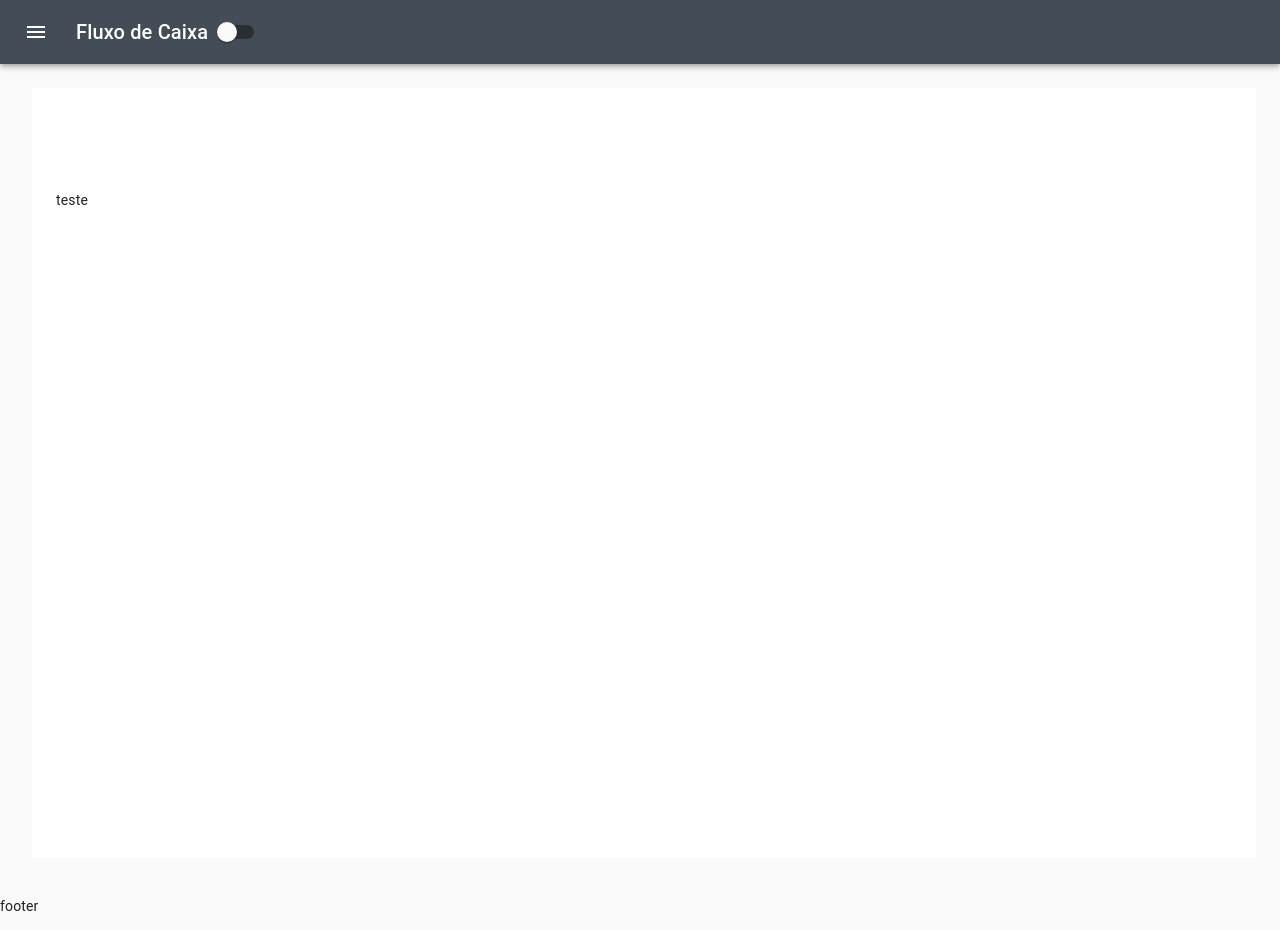
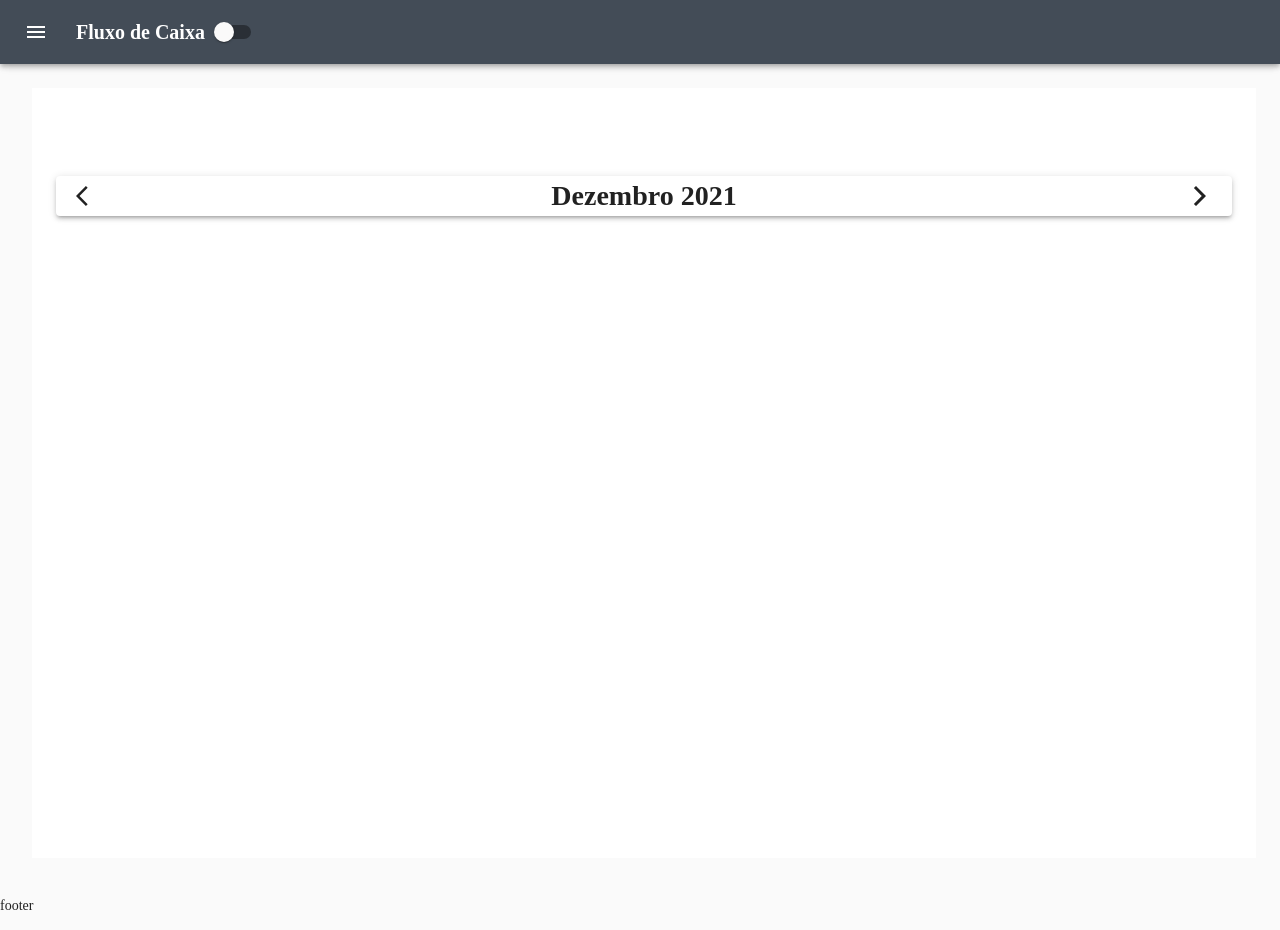
Before and after one commit to brunogomesreis/CerqueiraReisAdvUI, a React (Create React App) app: page /teste in a window 1280 px wide. Built offline with nearby package versions, Linux system fonts and the light colour scheme; the HTML template or start-up script is replaced by a standard one.

Commit message:
MonthSelectorToolbar Created

```diff
--- a/package.json
+++ b/package.json
@@ -3,9 +3,12 @@
   "version": "0.1.0",
   "private": true,
   "dependencies": {
+    "@emotion/react": "^11.7.1",
+    "@emotion/styled": "^11.6.0",
     "@material-ui/core": "^4.12.3",
     "@material-ui/icons": "^4.11.2",
-    "@mui/material": "^5.2.5",
+    "@mui/material": "^5.2.6",
+    "@mui/styled-engine-sc": "^5.1.0",
     "@testing-library/jest-dom": "^5.16.1",
     "@testing-library/react": "^12.1.2",
     "@testing-library/user-event": "^13.5.0",
@@ -19,6 +22,7 @@
     "react-helmet": "^6.1.0",
     "react-router-dom": "^6.2.1",
     "react-scripts": "5.0.0",
+    "styled-components": "^5.3.3",
     "typescript": "^4.5.4",
     "web-vitals": "^2.1.2"
   },
--- a/src/App.css
+++ b/src/App.css
@@ -36,3 +36,5 @@
     transform: rotate(360deg);
   }
 }
+
+@import url('https://fonts.googleapis.com/css?family=Source+Sans+Pro:regular,bold,italic&subset=latin,latin-ext');
--- a/src/App.tsx
+++ b/src/App.tsx
@@ -13,6 +13,7 @@ import { lightTheme, darkTheme } from "./theme/AppTheme";
 
 //rotes
 import Layout from './pages/Layout';
+import MonthSelectotToolbar from './components/MonthSelectorToolbar/MonthSelectorToolbar';
 
 
 
@@ -48,7 +49,7 @@ function App() {
                 />
               }
             >
-              <Route path="/teste" element={<p>teste</p>} />
+              <Route path="/teste" element={<MonthSelectotToolbar title={'sdas'} />} />
               <Route path="teste2" element={<h1>teste teste2</h1>} />
             </Route>
             <Route path="*" element={DefaultComponent} />
--- a/src/components/ButtonSwitch/ButtonSwitch.tsx
+++ b/src/components/ButtonSwitch/ButtonSwitch.tsx
@@ -1,6 +1,5 @@
 import * as React from "react";
-import { ButtonGroup, Button, makeStyles, createStyles, Theme } from "@material-ui/core";
-import clsx from "clsx";
+import { ButtonGroup, Button } from "@material-ui/core";
 import { FC } from "react";
 
 
--- a/src/components/Header/header.tsx
+++ b/src/components/Header/header.tsx
@@ -1,4 +1,4 @@
-import React, { Children, FC } from 'react';
+import React, { FC } from 'react';
 import clsx from 'clsx';
 import { makeStyles, useTheme, Theme, createStyles } from '@material-ui/core/styles';
 import Drawer from '@material-ui/core/Drawer';
@@ -19,7 +19,6 @@ import InboxIcon from '@material-ui/icons/MoveToInbox';
 import MailIcon from '@material-ui/icons/Mail';
 import { Switch } from '@material-ui/core';
 import {DRAWER_WIDTH} from '../../utils/constants'
-import ButtonSwitch from '../ButtonSwitch/ButtonSwitch';
 
 const drawerWidth = DRAWER_WIDTH;
 
@@ -123,7 +122,7 @@ interface headerProps {
             <MenuIcon />
           </IconButton>
           <Typography variant="h6" noWrap>
-            {text}
+            {<b>{text}</b>}
           </Typography>
           <Switch onClick={toggleTheme} color="secondary"/>
         </Toolbar>
--- /dev/null
+++ b/src/components/MonthSelectorToolbar/MonthSelectorToolbar.tsx
@@ -0,0 +1,39 @@
+import React, { FC } from 'react';
+import ArrowForwardIosIcon from '@material-ui/icons/ArrowForwardIos';
+import ArrowBackIosIcon from '@material-ui/icons/ArrowBackIos';
+import { Paper } from '@mui/material';
+import Stack from '@mui/material/Stack/Stack';
+import { Button } from '@material-ui/core';
+
+
+
+
+interface MonthSelectorToolbarProps {
+  title: string;
+  subtitle?: string;
+}
+
+const MonthSelectotToolbar: FC<MonthSelectorToolbarProps> = ({ title, subtitle }) => {
+  return (
+    <>
+      <Paper elevation={3}>
+        <Stack
+          direction="row"
+          justifyContent="space-between"
+          alignItems="center"
+          spacing={{ xs: 1, sm: 2, md: 4 }}
+        >
+          <Button>
+            <ArrowBackIosIcon />
+          </Button>
+          <h1>Dezembro 2021</h1>
+          <Button>
+            <ArrowForwardIosIcon />
+          </Button>
+        </Stack>
+      </Paper>
+    </>
+  );
+};
+
+export default MonthSelectotToolbar;
--- a/src/pages/Layout.tsx
+++ b/src/pages/Layout.tsx
@@ -1,4 +1,4 @@
-import React, { FC, ReactNode, useReducer } from "react";
+import React, { FC } from "react";
 import clsx from "clsx";
 import { makeStyles, createStyles, Theme } from "@material-ui/core/styles";
 import { CssBaseline } from "@material-ui/core";
--- a/src/theme/AppTheme.tsx
+++ b/src/theme/AppTheme.tsx
@@ -1,18 +1,24 @@
 import { createTheme, Theme } from '@material-ui/core/styles';
-import blue from '@material-ui/core/colors/blue';
+
 
 // define light theme colors
 export const lightTheme: Theme = createTheme({
+    typography:{fontFamily: "Roboto Slab"},
     palette: {
         type: "light",
         primary: {
             main: "#434c57",
         },
+        secondary: {
+            main: "#9bb2ba"
+        },
     },
+
 });
 
 // define dark theme colors
 export const darkTheme: Theme = createTheme({
+    typography:{fontFamily: "Roboto Slab"},
     palette: {
         type: "dark",
         primary: {
```
Also changed, not shown: 2 other files (tests, documents, lock files or other folders).
